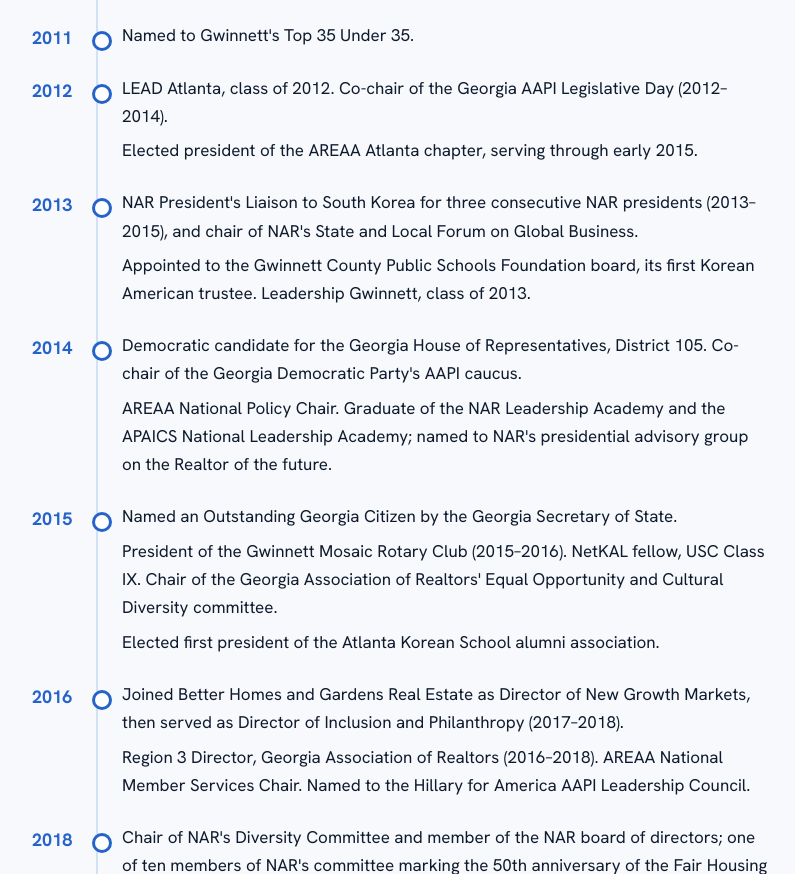
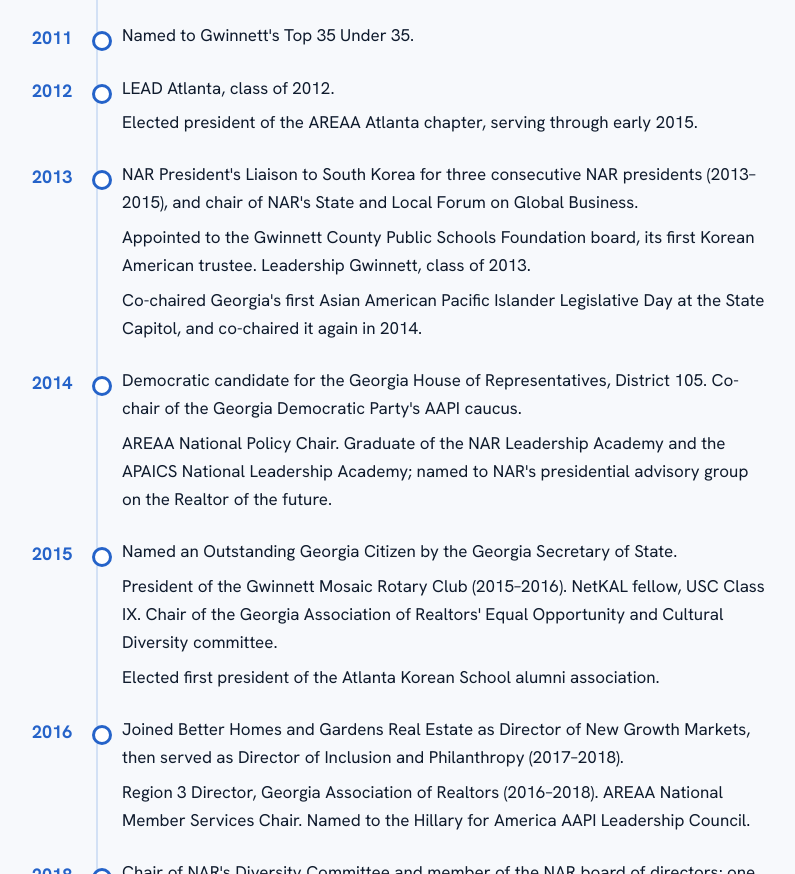
Before and after one commit to pohotech/timhur-site, a plain HTML site: page timeline/index.html in a window 1280 px wide. Shown: the part 944-1818 px from the top of the page, without its empty margins (366-1161 px from the left). Drawn offline with Linux system fonts and the light colour scheme.

Commit message:
Timeline: first AAPI Legislative Day was 2013
Co-Authored-By: Claude Opus 5.5 <noreply@anthropic.com>
Claude-Session: https://claude.ai/code/session_01RawNjNV4hg6k2u3YuG9bYW

```diff
--- a/timeline/index.html
+++ b/timeline/index.html
@@ -74,8 +74,8 @@
       <li><span class="yr">2009</span><div><p>Delegation member for the inaugural sister-city celebration between Gwinnett County and Gangnam-gu, Seoul.</p></div></li>
       <li><span class="yr">2010</span><div><p>Founded Point Honors &amp; Associates, Realtors.</p><p>Founding charter member of the Gwinnett Mosaic Rotary Club. Joined the board of the Gwinnett Place Community Improvement District. Graduate of the Atlanta Regional Commission's Regional Leadership Institute.</p><p>Launched Aikonia, an audio speaker company, alongside an international business consulting practice helping Korean companies enter the U.S. market.</p><p>Named one of Georgia's Most Influential Asian Americans by Georgia Asian Times, an honor repeated every year through 2015.</p></div></li>
       <li><span class="yr">2011</span><div><p>Named to Gwinnett's Top 35 Under 35.</p></div></li>
-      <li><span class="yr">2012</span><div><p>LEAD Atlanta, class of 2012. Co-chair of the Georgia AAPI Legislative Day (2012–2014).</p><p>Elected president of the AREAA Atlanta chapter, serving through early 2015.</p></div></li>
-      <li><span class="yr">2013</span><div><p>NAR President's Liaison to South Korea for three consecutive NAR presidents (2013–2015), and chair of NAR's State and Local Forum on Global Business.</p><p>Appointed to the Gwinnett County Public Schools Foundation board, its first Korean American trustee. Leadership Gwinnett, class of 2013.</p></div></li>
+      <li><span class="yr">2012</span><div><p>LEAD Atlanta, class of 2012.</p><p>Elected president of the AREAA Atlanta chapter, serving through early 2015.</p></div></li>
+      <li><span class="yr">2013</span><div><p>NAR President's Liaison to South Korea for three consecutive NAR presidents (2013–2015), and chair of NAR's State and Local Forum on Global Business.</p><p>Appointed to the Gwinnett County Public Schools Foundation board, its first Korean American trustee. Leadership Gwinnett, class of 2013.</p><p>Co-chaired Georgia's first Asian American Pacific Islander Legislative Day at the State Capitol, and co-chaired it again in 2014.</p></div></li>
       <li><span class="yr">2014</span><div><p>Democratic candidate for the Georgia House of Representatives, District 105. Co-chair of the Georgia Democratic Party's AAPI caucus.</p><p>AREAA National Policy Chair. Graduate of the NAR Leadership Academy and the APAICS National Leadership Academy; named to NAR's presidential advisory group on the Realtor of the future.</p></div></li>
       <li><span class="yr">2015</span><div><p>Named an Outstanding Georgia Citizen by the Georgia Secretary of State.</p><p>President of the Gwinnett Mosaic Rotary Club (2015–2016). NetKAL fellow, USC Class IX. Chair of the Georgia Association of Realtors' Equal Opportunity and Cultural Diversity committee.</p><p>Elected first president of the Atlanta Korean School alumni association.</p></div></li>
       <li><span class="yr">2016</span><div><p>Joined Better Homes and Gardens Real Estate as Director of New Growth Markets, then served as Director of Inclusion and Philanthropy (2017–2018).</p><p>Region 3 Director, Georgia Association of Realtors (2016–2018). AREAA National Member Services Chair. Named to the Hillary for America AAPI Leadership Council.</p></div></li>
```
